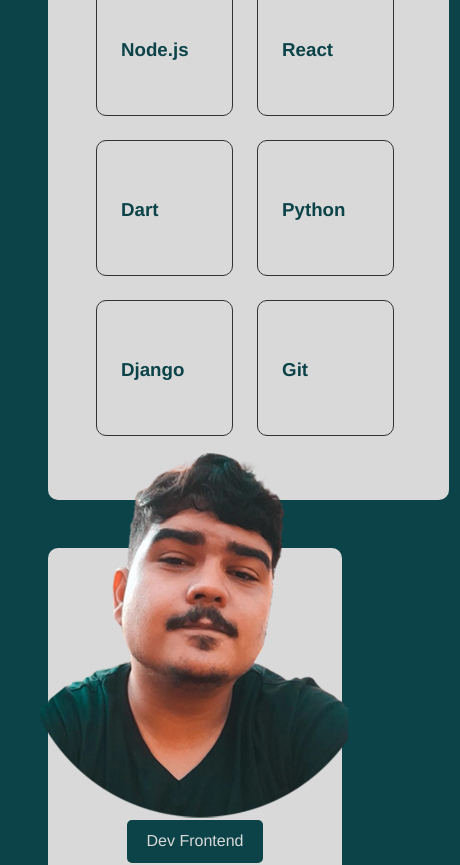
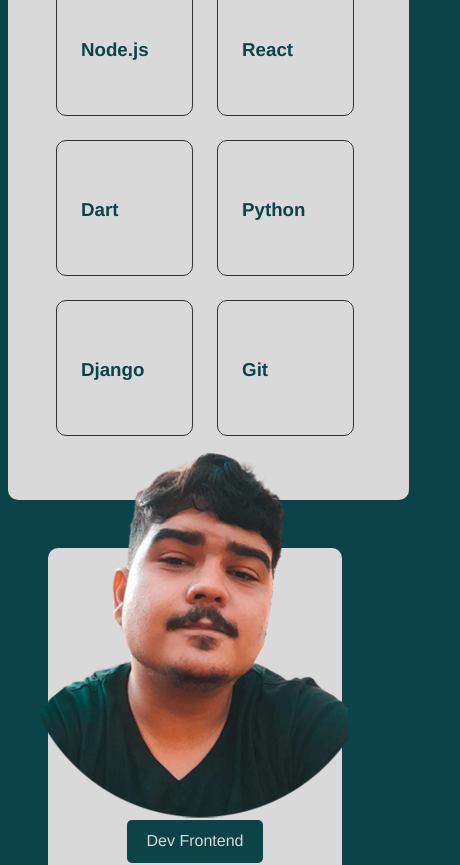
Before and after one commit to LuizFelipe33/Portfolio-React, a React (Vite) app: page / in a window 390 px wide. Shown: the part 1850-2715 px from the top of the page, 460 px wide, since content can reach past the window. Built offline with nearby package versions, Linux system fonts and the light colour scheme.

Commit message:
responsive

```diff
--- a/src/styles/components/endContainer.sass
+++ b/src/styles/components/endContainer.sass
@@ -52,5 +52,6 @@
 @media(max-width:650px )
     .container-End
         top: 3200px
+        left: 5px
         position: absolute
         width: 412px
--- a/src/styles/components/maincontent.sass
+++ b/src/styles/components/maincontent.sass
@@ -31,3 +31,7 @@
         color: variables.$body-bg-color
         margin-bottom: 2.5rem
         line-height: 1.5rem
+
+@media(max-width:650px )
+    #main-content
+        left: -40px
--- a/src/styles/components/technologies.sass
+++ b/src/styles/components/technologies.sass
@@ -69,3 +69,6 @@
             top: 10px
             position: relative
             left: -40px
+
+        #git
+            overflow: hidden
```
